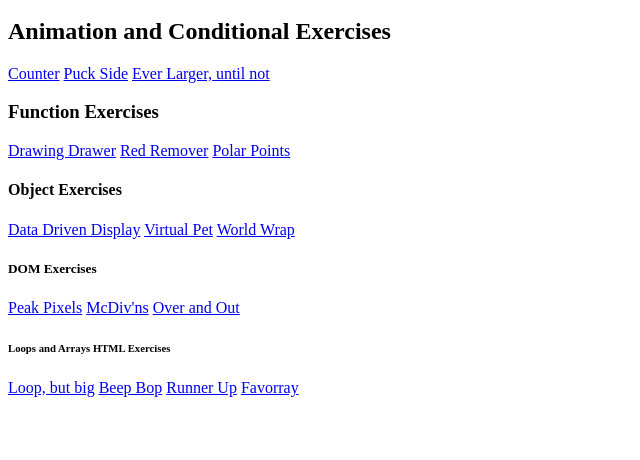
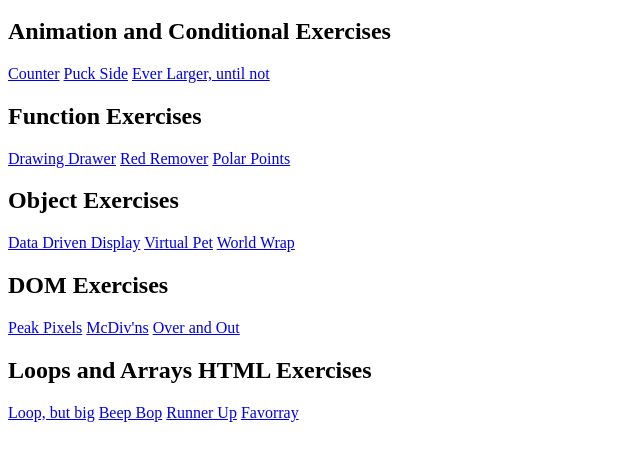
Before and after one commit to EdvinCortez/n220LabsSP-2022, a plain HTML site: page index.html in a window 1280 px wide. Shown: the part 100-560 px from the top of the page, without its empty margins (0-640 px from the left). Drawn offline with Linux system fonts and the light colour scheme.

Commit message:
header changes

```diff
--- a/index.html
+++ b/index.html
@@ -16,22 +16,22 @@
     <a href="Labs/Puck Side/index.html">Puck Side</a>
     <a href="Labs/Ever Larger/index.html">Ever Larger, until not</a>
 
-    <h3>Function Exercises</h3>
+    <h2>Function Exercises</h2>
     <a href="Labs/Drawing Drawer/index.html">Drawing Drawer</a>
     <a href="Labs/Red Remover/index.html">Red Remover</a>
     <a href="Labs/Polar Points/index.html">Polar Points</a>
 
-    <h4>Object Exercises</h4>
+    <h2>Object Exercises</h2>
     <a href="Labs/Data Driven/index.html">Data Driven Display</a>
     <a href="Labs/Virtual Pet/index.html">Virtual Pet</a>
     <a href="Labs/World Wrap/index.html">World Wrap</a>
 
-    <h5>DOM Exercises</h5>
+    <h2>DOM Exercises</h2>
     <a href="Labs/Peak Pixels/index.html">Peak Pixels</a>
     <a href="Labs/McDivns/index.html">McDiv'ns</a>
     <a href="Labs/Over and Out/index.html">Over and Out</a>
 
-    <h6>Loops and Arrays HTML Exercises</h6>
+    <h2>Loops and Arrays HTML Exercises</h2>
     <a href="Labs/Loop But Big/index.html">Loop, but big</a>
     <a href="Labs/Beep Bop/index.html">Beep Bop</a>
     <a href="Labs/Runner Up/index.html">Runner Up</a>
```
